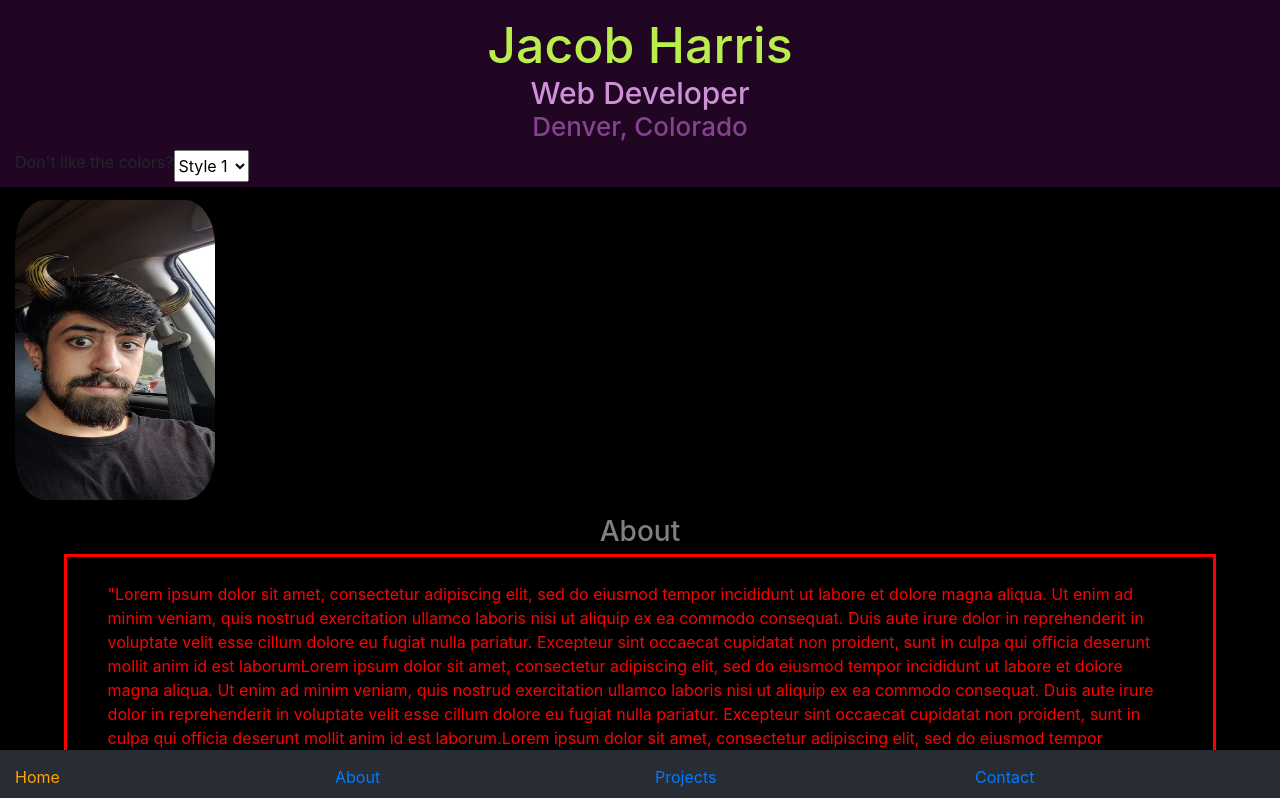
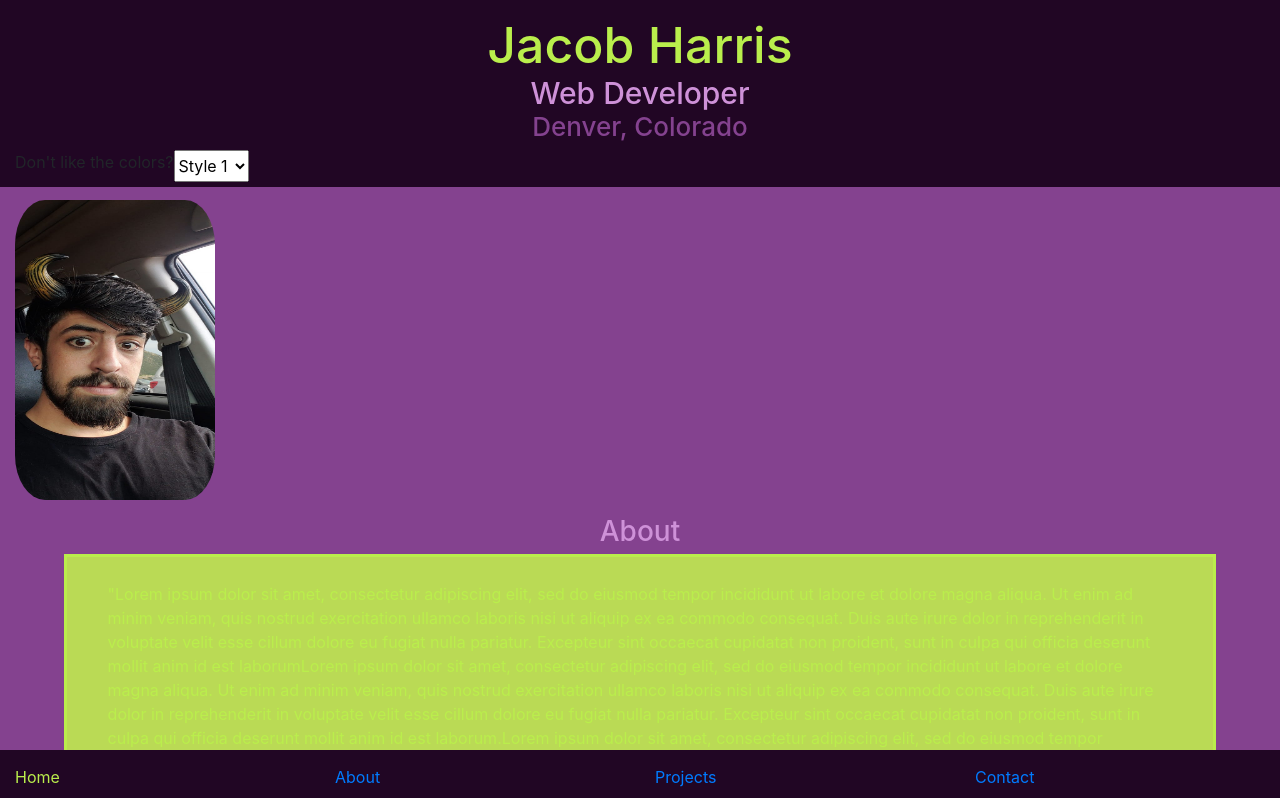
Before and after one commit to jgharris314/portfolio-2021, a React (Create React App) app: page / in a window 1280 px wide. Shown: the top 798 px of the page. Built offline with nearby package versions, Linux system fonts and the light colour scheme; a web font is replaced by a local one.

Commit message:
adding color sections

```diff
--- a/src/Body/Body.css
+++ b/src/Body/Body.css
@@ -17,6 +17,7 @@
 .content {
     margin: 5%;
     border: solid;
+
     padding: 2%;
     text-align: left;
     margin-top: 5px;
--- /dev/null
+++ b/src/Layout/Styles.js
@@ -0,0 +1,92 @@
+export const StyleList = [{
+    header: {
+      h1: { color: "#baee4c" },
+      h2: { color: "#ce91d8" },
+      h3: { color: "#84428f" },
+      background: { "background-color": "#210624" },
+    },
+    body: {
+      background: { "background-color": "#84428f", color: "#baee4c" },
+      h3: { color: "#ce91d8" },
+      content: {
+        "background-color":  "#ce91d8"
+    }
+    },
+    navigation: {
+        background: {"background-color": "#210624", color: "#baee4c" }
+    }
+  },
+  {
+    header: {
+      h1: { color: "#87ceeb" },
+      h2: { color: "#5e1224" },
+      h3: { color: "#dcdcdb" },
+      background: { "background-color": "#eebbf5" },
+    },
+    body: {
+      background: { "background-color": "grey", color: "orange" },
+      h3: { color: "green" },
+      content: {
+        "background-color":  "#5e1224"
+    }
+    },
+    navigation: {
+        background: {"background-color": "#eebbf5", color: "#baee4c" }
+    }
+  },
+  {
+    header: {
+      h1: { color: "#afb5fc" },
+      h2: { color: "#e76aa3" },
+      h3: { color: "#065535" },
+      background: { "background-color": "#f94552" },
+    },
+    body: {
+    background: { "background-color": "black", color: "green" },
+    h3: { color: "yellow" },
+    content: {
+        "background-color":  "#e76aa3"
+    }
+    },
+    navigation: {
+        background: {"background-color": "#f94552", color: "#baee4c" }
+    }
+  },
+  {
+    header: {
+      h1: { color: "#a020f0" },
+      h2: { color: "#bada55" },
+      h3: { color: "#cc99cc" },
+      background: { "background-color": "#008080" },
+    },
+    body: {
+      background: { "background-color": "purple", color: "green" },
+      h3: { color: "orange" },
+      content: {
+        "background-color":  "#bada55"
+    }
+    },
+    navigation: {
+        background: {"background-color":  "#008080", color: "#baee4c" }
+    },
+
+  }]
+
+  export const DefaultStyle = {
+    header: {
+      h1: { color: "#baee4c" },
+      h2: { color: "#ce91d8" },
+      h3: { color: "#84428f" },
+      background: { "background-color": "#210624" },
+    },
+    body: {
+      background: { "background-color": "#84428f", color: "#baee4c" },
+      h3: { color: "#ce91d8" },
+      content: {
+        "background-color":  "#bada55"
+    }
+    },
+    navigation: {
+        background: {"background-color": "#210624", color: "#baee4c" }
+    }
+  }
--- a/src/Layout/index.css
+++ b/src/Layout/index.css
@@ -18,7 +18,7 @@
   min-width: 100%;
 }
 
-.styleButtons {
+.styleOptions {
   margin-top: 150px;
   position: fixed;
   z-index: 9999;
--- a/src/Layout/index.jsx
+++ b/src/Layout/index.jsx
@@ -4,74 +4,12 @@ import Header from "../Header/Header";
 import Navigation from "../Navigation/Navigation";
 import Body from "../Body/Body";
 import "./index.css";
+import { StyleList, DefaultStyle } from "./Styles";
 
 export default function Layout() {
-  const [styles, setStyles] = useState({
-    header: {
-      h1: { color: "#baee4c" },
-      h2: { color: "#ce91d8" },
-      h3: { color: "#84428f" },
-      background: { "background-color": "#210624" },
-    },
-    body: {
-      background: { "background-color": "black", color: "red" },
-      h3: { color: "grey" },
-    },
-  });
+  const [styles, setStyles] = useState(DefaultStyle);
 
-  const styleOne = {
-    header: {
-      h1: { color: "#baee4c" },
-      h2: { color: "#ce91d8" },
-      h3: { color: "#84428f" },
-      background: { "background-color": "#210624" },
-    },
-    body: {
-      background: { "background-color": "black", color: "red" },
-      h3: { color: "grey" },
-    },
-  };
-
-  const styleTwo = {
-    header: {
-      h1: { color: "#87ceeb" },
-      h2: { color: "#5e1224" },
-      h3: { color: "#dcdcdb" },
-      background: { "background-color": "#eebbf5" },
-    },
-    body: {
-      background: { "background-color": "grey", color: "orange" },
-      h3: { color: "green" },
-    },
-  };
-
-  const styleThree = {
-    header: {
-      h1: { color: "#afb5fc" },
-      h2: { color: "#e76aa3" },
-      h3: { color: "#065535" },
-      background: { "background-color": "#f94552" },
-    },
-    body: {
-    background: { "background-color": "black", color: "green" },
-    h3: { color: "yellow" },
-    }
-  };
-
-  const styleFour = {
-    header: {
-      h1: { color: "#a020f0" },
-      h2: { color: "#bada55" },
-      h3: { color: "#cc99cc" },
-      background: { "background-color": "#008080" },
-    },
-    body: {
-      background: { "background-color": "purple", color: "green" },
-      h3: { color: "orange" },
-    },
-  };
-
-  const styleArray = [styleOne, styleTwo, styleThree, styleFour];
+  const styleArray = [...StyleList];
 
   const styleSwitchOnClick = (event)=> {
     setStyles(styleArray[event.target.value])
@@ -80,20 +18,7 @@ export default function Layout() {
   return (
     <div className="container layoutDiv">
       <div className="row headerDiv">
-         <div className="row styleButtons">
-         {/* <div className="col col-3">
-            <button onClick={() => styleSwitchOnClick(0)}>Don't</button>
-          </div>
-          <div className="col col-3">
-            <button onClick={() => styleSwitchOnClick(1)}>Like</button>
-          </div>
-          <div className="col col-3">
-            <button onClick={() => styleSwitchOnClick(2)}>The</button>
-          </div>
-          <div className="col col-3">
-            <button onClick={() => styleSwitchOnClick(3)}>Colors?</button>
-          </div> */}
-
+         <div className="row styleOptions">
         <label> Don't like the colors?</label>
 
         <select
@@ -101,7 +26,6 @@ export default function Layout() {
           id="color_option"
           onChange={styleSwitchOnClick}
         >
-
           {styleArray.map((x, index) => (
             <option
               key={index}
@@ -109,12 +33,6 @@ export default function Layout() {
             >{`Style ${index + 1}`}</option>
           ))}
         </select>
-
-
-        {/* <button type="submit" className="btn btn-primary">Submit</button> */}
-        {/* <button onClick={handleCancel} className="btn btn-danger">Cancel</button> */}
-
-
         </div>
 
         <Header headerStyles={styles.header} />
@@ -124,7 +42,7 @@ export default function Layout() {
         <Body bodyStyles={styles.body} />
       </div>
       <div className="row navDiv">
-        <Navigation />
+        <Navigation navigationStyles={styles.navigation} />
       </div>
     </div>
   );
--- a/src/Navigation/Navigation.jsx
+++ b/src/Navigation/Navigation.jsx
@@ -2,10 +2,10 @@ import React from "react";
 // import { Link, useParams, useHistory, useRouteMatch } from "react-router-dom";
 import './Navigation.css'
 
-export default function Navigation () {
+export default function Navigation ({ navigationStyles }) {
 
     return (
-        <div className="container Navigation">
+        <div className="container Navigation" style={navigationStyles ? navigationStyles.background : null}>
             <div className="row">
                 <div className="col col-3">Home</div>
                 <div className="col col-3"><a href="#about">About</a></div>
```
Also changed, not shown: src/Body/Body.jsx (+3 -3 lines).
